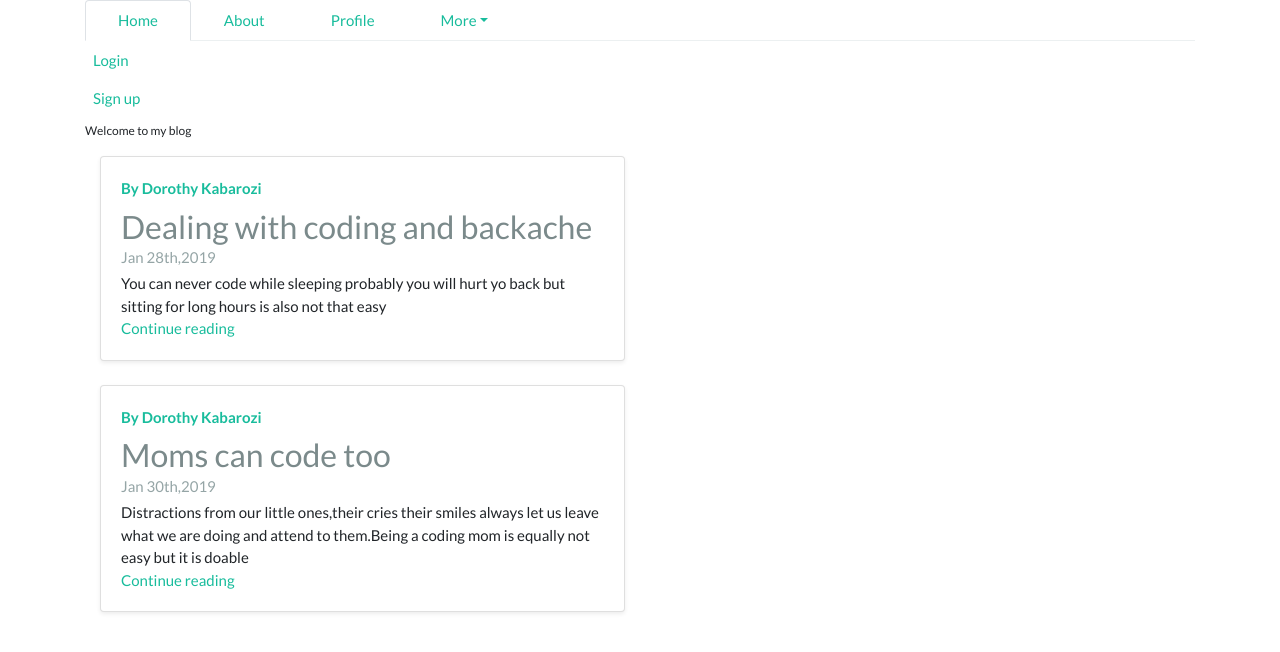
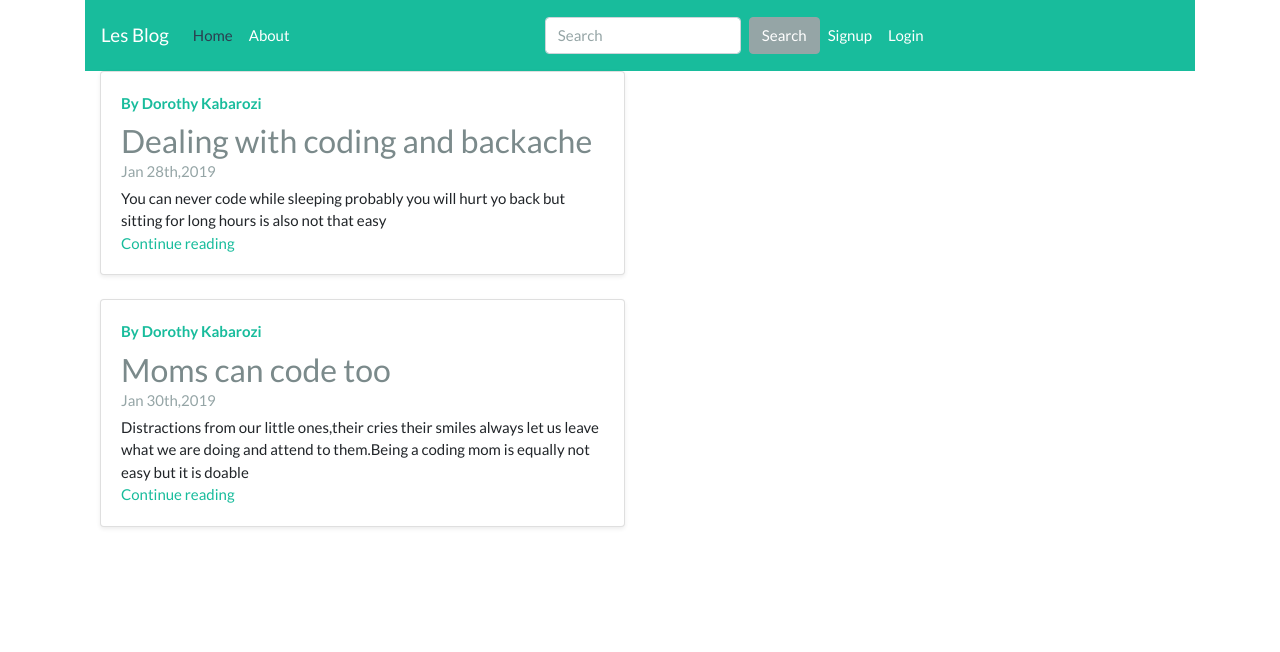
Before and after one commit to dorothykiz1/FlaskBlog, a Flask app: page / in a window 1280 px wide. Shown: the top 652 px of the page. Run offline with Flask 2, Linux system fonts and the light colour scheme; some libraries are stand-ins or nearby versions.

Commit message:
Modify layout.html file

```diff
--- a/templates/layout.html
+++ b/templates/layout.html
@@ -17,64 +17,58 @@
 <body>
     <!-- block content for the unique content -->
     <div class="container">
-        <div>
-                    <ul class="nav nav-tabs">
-                    <li class="nav-item">
-                      <a class="nav-link active text-success" data-toggle="tab" href="#home">Home</a>
+
+        <nav class="navbar navbar-expand-lg navbar-dark bg-dark">
+            <a class="navbar-brand" href="#">Les Blog</a>
+            <button class="navbar-toggler" type="button" data-toggle="collapse" data-target="#navbarColor02" aria-controls="navbarColor02" aria-expanded="false" aria-label="Toggle navigation">
+              <span class="navbar-toggler-icon"></span>
+            </button>
+
+            <div class="collapse navbar-collapse" id="navbarColor02">
+              <ul class="navbar-nav mr-auto">
+                <li class="nav-item active">
+                  <a class="nav-link" href="{{url_for('home')}}">Home <span class="sr-only">(current)</span></a>
                 </li>
                 <li class="nav-item">
-                      <a class="nav-link text-success" data-toggle="tab" href="#about">About</a>
+                  <a class="nav-link" href="{{url_for('about')}}">About</a>
                 </li>
+
+              </ul>
+
+            <form class="form-inline my-2 my-lg-0">
+                <input class="form-control mr-sm-2" type="text" placeholder="Search">
+                <button class="btn btn-secondary my-2 my-sm-0" type="submit">Search</button>
+            </form>
+
+            <ul class="navbar-nav mr-auto">
                 <li class="nav-item">
-                            <a class="nav-link text-success" data-toggle="tab" href="#profile">Profile</a>
+                    <a class="nav-link" href="{{url_for('register')}}">Signup</a>
                   </li>
-                    <li class="nav-item dropdown">
-                      <a class="nav-link dropdown-toggle" data-toggle="dropdown" href="#" role="button" aria-haspopup="true" aria-expanded="false">More</a>
-                      <div class="dropdown-menu">
-                        <a class="dropdown-item" href="dropdown1">Comments</a>
-                        <a class="dropdown-item" href="dropdown2">Notifications</a>
-                        <a class="dropdown-item" href="dropdown3">Followers</a>
-                        <div class="dropdown-divider"></div>
-                        <a class="dropdown-item" href="dropdown4">Likes</a>
-                      </div>
+                  <!-- use the application methods -->
+                  <li class="nav-item">
+                    <a class="nav-link" href="{{url_for('login')}}">Login</a>
                   </li>
             </ul>
-                  <div class>
-                  <ul class="navbar-nav d-none d-lg-flex ml-2 order-3">
-                    <li class="nav-item"><a class="nav-link" href="{{url_for('login')}}">Login</a></li>
-                    <li class="nav-item"><a class="nav-link" href="{{url_for('register')}}">Sign up</a></li>
-                  </ul>
+
             </div>
-                  <div id="myTabContent" class="tab-content">
-                    <div class="tab-pane fade show active" id="home">
-                           <p> <small>Welcome to my blog</small></p>
+          </nav>
         </div>
-                    <div class="tab-pane fade" id="about">
-                        <p>Am a software Developer who is passionate about software development,cloud computing and data science.
-                            My fun fact is i love plants and all their dirty-iness,yes am passionate about plants and i have a couple of them already at my house.Plants give me joy watching them grow and bud.
-                            That a side am a mom to alittle human being called KEZA.My heart aches for her.
+        <div class="container">
+            <!-- for alerts -->
+            {% with messages = get_flashed_messages(with_categories=true) %}
+            {% if  messages %}
+            {%for category,message in messages %}
+                <div class="alert alert-dismissible alert-{{category}}">
+                        <button type="button" class="close" data-dismiss="alert">&times;</button>
+                        <strong>{{message}}</strong>
+                </div>
 
-                        </p>
-                    </div>
-                    <div class="tab-pane fade" id="Profile">
-                            <p>
-                                Am a software Developer who is passionate about software development,cloud computing and data science.
+            {%endfor%}
+            {% endif %}
 
-                            </p>
-                    </div>
-                    <div class="tab-pane fade" id="dropdown1">
-                        <p>3</p>
-                    </div>
-                    <div class="tab-pane fade" id="dropdown2">
-                        <p>2</p>
-                    </div>
-                    <div class="tab-pane fade" id="dropdown3">
-                            <p>2</p>
-                    </div>
-                    <div class="tab-pane fade" id="dropdown4">
-                                <p>1</p>
-                    </div>
-                  </div>
+
+
+            {%endwith%}
             {% block content%} {%endblock%}
         </div>
 
```
Lines whose indentation alone changed are shown as unchanged.
